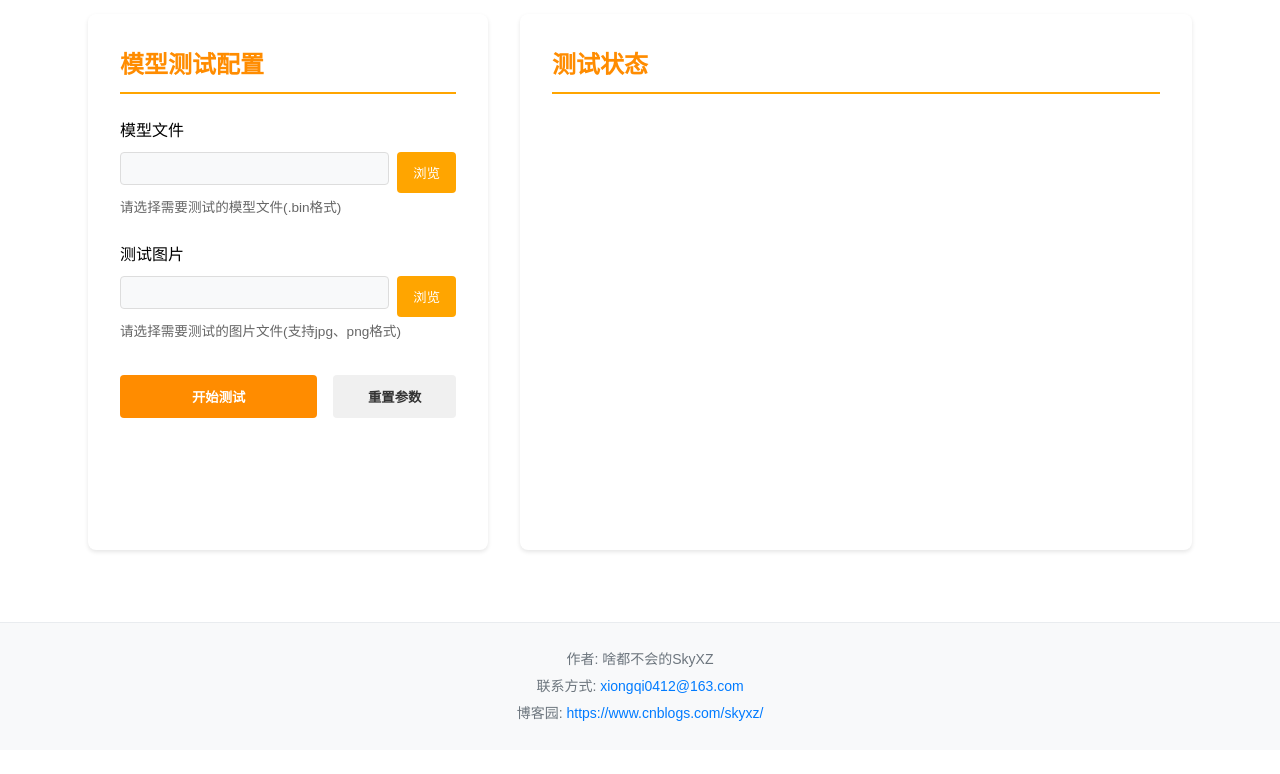
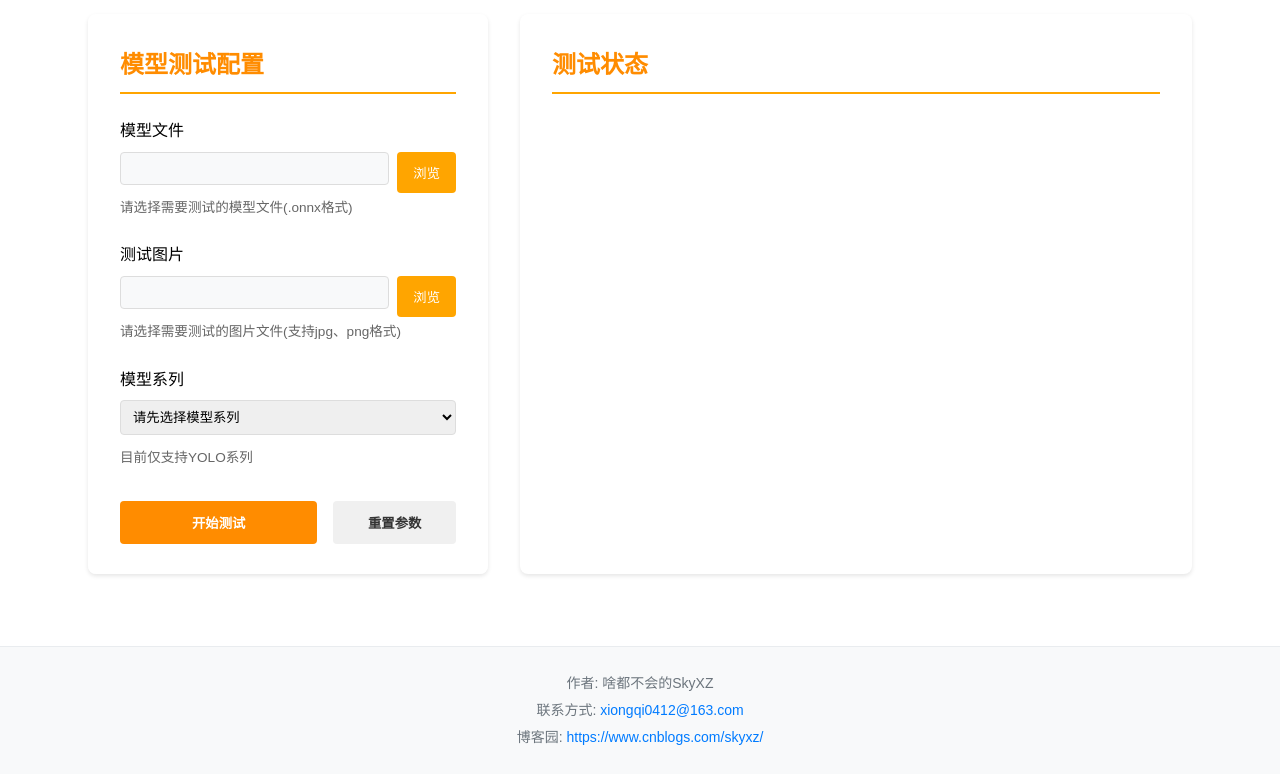
Before and after one commit to xiongqi123123/RDK_ToolChain, a Flask app: page /model_testing in a window 1280 px wide. Shown: the part 202-976 px from the top of the page. Before the commit the page ends 923 px from the top, so only its background shows below. Run offline with Flask 2, Linux system fonts and the light colour scheme.

Commit message:
V2.0 Start

```diff
--- a/templates/model_testing.html
+++ b/templates/model_testing.html
@@ -11,7 +11,7 @@
                     <input type="text" id="modelPath" name="modelPath" required readonly>
                     <button type="button" class="browse-btn" onclick="openModelBrowser()">浏览</button>
                 </div>
-                <small class="help-text">请选择需要测试的模型文件(.bin格式)</small>
+                <small class="help-text">请选择需要测试的模型文件(.onnx格式)</small>
             </div>
 
             <div class="form-group">
@@ -22,6 +22,21 @@
                 </div>
                 <small class="help-text">请选择需要测试的图片文件(支持jpg、png格式)</small>
             </div>
+
+
+
+
+            <div class="form-group">
+                <label for="modelSeries">模型系列</label>
+                <select id="modelSeries" name="modelSeries" required>
+                    <option value="">请先选择模型系列</option>
+                    <option value="yolo">YOLO (目标检测)</option>
+                </select>
+                <small class="help-text">目前仅支持YOLO系列</small>
+            </div>
+
+
+
 
             <div class="form-actions">
                 <button type="submit" class="submit-btn">开始测试</button>
@@ -40,9 +55,18 @@
         </div>
         <div id="testResult" style="display: none;">
             <h3>测试结果</h3>
-            <div id="resultImage" style="margin-top: 10px;">
-                <img id="originalImage" src="" alt="原始图片" style="max-width: 45%; margin-right: 5%;">
-                <img id="processedImage" src="" alt="处理后图片" style="max-width: 45%;">
+            <div id="resultContainer" style="display: none; margin-top: 20px;">
+                <div class="row">
+                    <div class="col-md-6">
+                        <h4>原始图片</h4>
+                        <img id="originalImage" class="img-fluid" alt="原始图片">
+                    </div>
+                    <div class="col-md-6">
+                        <h4>检测结果</h4>
+                        <img id="resultImage" class="img-fluid" alt="检测结果">
+                    </div>
+                </div>
+                <div id="resultInfo" class="mt-3"></div>
             </div>
             <div id="detectionInfo" class="log-output" style="margin-top: 20px;">
             </div>
```
Also changed, not shown: util/testing.py (deleted, +0 -16 lines).
